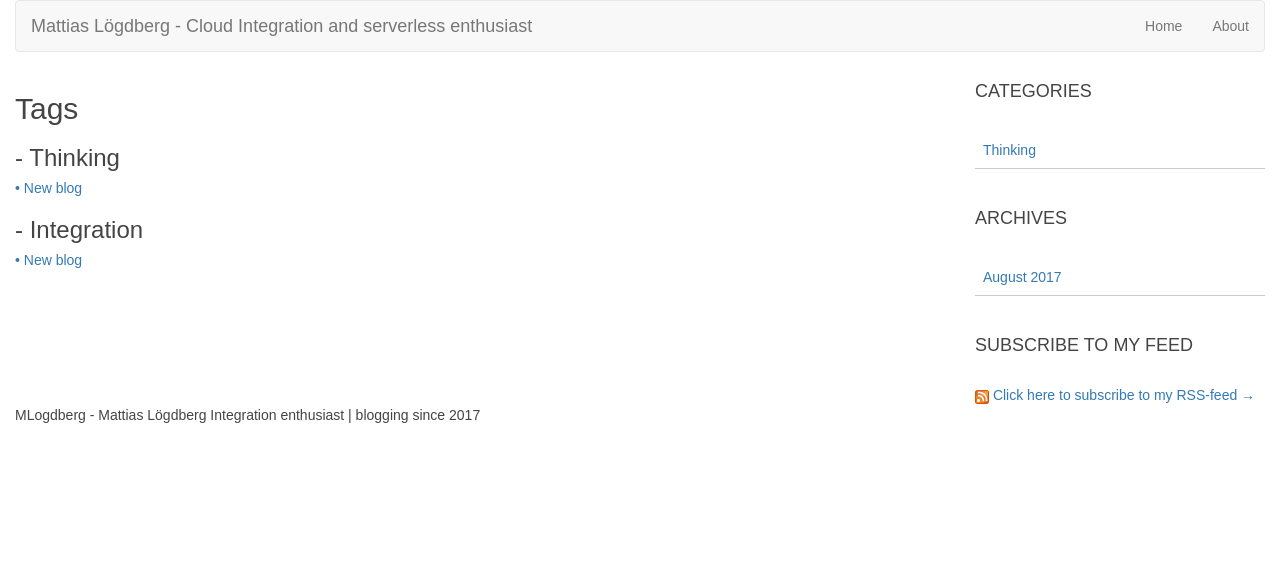
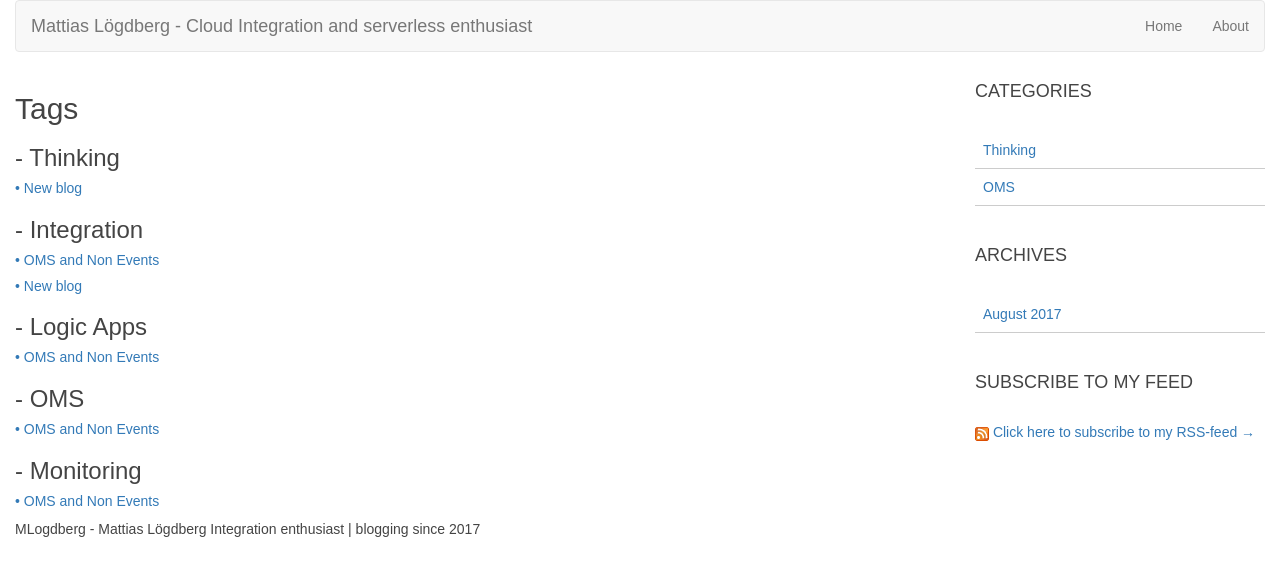
Before and after one commit to MLogdberg/mlogdberg.github.io, a Jekyll site: the page built from _pages/tags.html, in a window 1280 px wide. Shown: the top 576 px of the page. Built offline with Jekyll 4.4.1, drawn with Linux system fonts in a browser that asks for light colours; nearby versions of some CDN libraries; some web fonts are replaced; some of the changed lines change nothing that is shown.

Commit message:
nonevent post

````diff
--- a/_layouts/post.html
+++ b/_layouts/post.html
@@ -4,8 +4,10 @@
 	<div class="repeat col-sm-9 ">
 		<!--page Date & Author-->
 		<div class="col-sm-3 hidden-xs"><br /><p>
+
 			<strong>{{ page.date | date: "%B %d, %Y" }}</strong>
-				<br/>Author: {{page.author}}
+			<br/>{{page.title}}
+			<br/>{{page.author}}
 			<br/><a href="#comments">Comments</a>
 		</p><hr /></div>
 		<!--page Date & Author-->
--- /dev/null
+++ b/_posts/2017-08-27-OMS-Non-event.md
@@ -0,0 +1,44 @@
+---
+layout: post
+title: OMS and Non Events
+author: Mattias Lögdberg
+tags: [Logic Apps, OMS, Monitoring, Integration]
+categories: [OMS]
+image:
+description:
+permalink: /oms/oms-non-events
+---
+When it comes to monitoring a integration flows, there are several types of monitoring that we need to cover, just the other day I got the requirement to make sure that a Logic App has been run atleast one time during a 24 hour period.
+
+To solve this I started to look at possible solutions and turning my head to the Alert section of Logic Apps Diagnostics since it has the possibility to create a alarm based on input as number of runs, number of failed runs etc. unfortunally for me the max time limit was 6 hours.
+In this solution we are using *Log Analytics* and **OMS** as monitor tool, using the new Logic Apps Gallery it's super nice (guess I need another post on this later on). Anyway there is alarm functionality inside the OMS Portal so I started to look in to that.
+
+
+Alarms in OMS is easily created based on a Search so first of we need to create a search, this is done in the search area and easiest way is to click your way to a start of the search and then change the last parts manually, I needed to check that a workflow was executed and ended sucessfully.
+So my query ended up like this: (easy to reuse, just change the *resource_workflowName_s* to the name of your Logic App.
+
+```
+search * | where ( Type == "AzureDiagnostics" ) | where OperationName == "Microsoft.Logic/workflows/workflowRunCompleted" | where status_s == "Succeeded"   | where ( resource_workflowName_s == "INT002_Update_Work_Order2" )
+```
+
+This query will return the results of succesfully runs, and we will be able to use it in our alarm.
+
+Setting up the alarm is rather simple, just *Add Alert Rule* and fill in some information about the alarm, the important parts are the **Search Query** here you shall choose the saved query above, **Time Window** this is how far back we will look, so for our case we look 24 hours back.
+**Alert Frequency** is another time slot and it's how often to check this rule, based on our case we wanted to check every hour. But in order for us to not get a new alert every hour (seems unnessisary to get 7 alarm emails during th night we can also specify **Spuress alerts** this will make sure that an alarm will not be sent out more often than every 6 hours.
+
+So in reality we can now be sure that at most we will be alerted within 25 hours from the last run that there has not been any more runs and we will be alerted again every 6 hours until we have sucessfully completed a run.
+
+[![](/assets/uploads/2017/08/OMS-non-event-alarm.png)](/assets/uploads/2017/08/OMS-non-event-alarm.png)
+
+There is possibility to invoke webhooks, Runbook or ITSM actions but in our case an email is good enough so we will use that.
+The email sent out is not containing that mutch information but it's enought for us, we now that the flow has not been working and most likely the sending system has failed to send their file.
+
+The email:
+
+[![](/assets/uploads/2017/08/OMS-non-event-alarm-email.png)](/assets/uploads/2017/08/OMS-non-event-alarm-email.png)
+
+
+Creating reliable flows where we can tell our end users that we will monitor this to make sure that files are sent as promised or if they are not sent we will notify you about the issue is a vital part of building a good and reliable Integration department.
+When we can garantee this and users start's to feel confortable with the solution, they can start use that time spent checking files and systems to mae sure the data is sent in doing better and more important things.
+
+It's often the small things that makes the most in the end.
````
Also changed, not shown: assets/uploads/2017/08/OMS-gallery-logic-app-dashboard.png (added), assets/uploads/2017/08/OMS-gallery-logic-apps.png (added), assets/uploads/2017/08/OMS-non-event-alarm-email.png (added), assets/uploads/2017/08/OMS-non-event-alarm.png (added).
